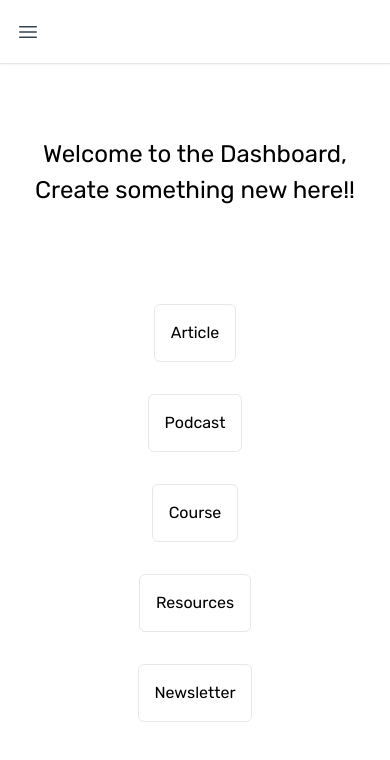
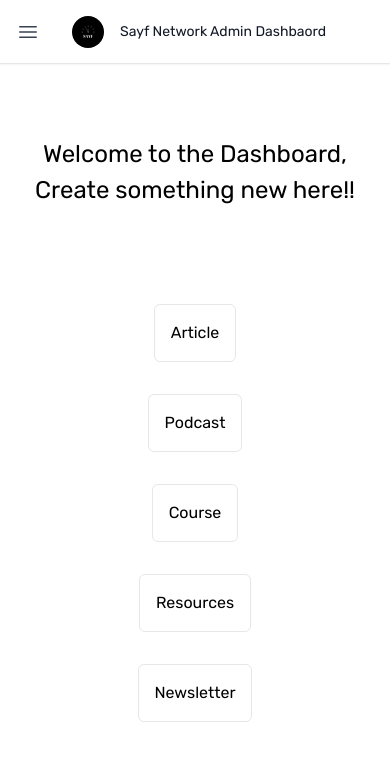
Before and after one commit to abdulrahmansoyooye/backendsayf, a Next.js app: page / in a window 390 px wide. Shown: the top 760 px of the page. Built offline with nearby package versions, Linux system fonts and the light colour scheme.

Commit message:
feat(app): Update navbar to display "admin" title

```diff
--- a/components/MobileNav.jsx
+++ b/components/MobileNav.jsx
@@ -6,26 +6,13 @@ import {
   DialogPanel,
   Menu,
   MenuButton,
-  MenuItem,
-  MenuItems,
   TransitionChild,
 } from "@headlessui/react";
 import {
   Bars3Icon,
-  BellIcon,
-  CalendarIcon,
-  ChartPieIcon,
-  Cog6ToothIcon,
-  DocumentDuplicateIcon,
-  FolderIcon,
-  HomeIcon,
-  UsersIcon,
   XMarkIcon,
 } from "@heroicons/react/24/outline";
-import {
-  ChevronDownIcon,
-  MagnifyingGlassIcon,
-} from "@heroicons/react/20/solid";
+
 import { navigation } from "../constants/index.js";
 import { classNames } from "../constants/index.js";
 import { usePathname } from "next/navigation";
@@ -119,12 +106,12 @@ const MobileNav = () => {
           </button>
 
           {/* Separator */}
-          <div className="hidden  w-full lg:flex flex-1 gap-x-4 self-stretch ">
+          <div className="  w-full flex flex-1 gap-x-4 self-stretch ">
             <div className="flex items-center gap-x-4 lg:gap-x-6">
               {/* Separator */}
               <div
                 aria-hidden="true"
-                className="hidden lg:block lg:h-6 lg:w-px lg:bg-gray-200"
+                className=" block lg:h-6 lg:w-px lg:bg-gray-200"
               />
 
               {/* Profile dropdown */}
@@ -136,7 +123,7 @@ const MobileNav = () => {
                     src="/images/sayf.jpg"
                     className="h-8 w-auto rounded-[50%]"
                   />
-                  <span className="hidden lg:flex lg:items-center">
+                  <span className="flex lg:items-center">
                     <span
                       aria-hidden="true"
                       className="ml-4 text-sm/6  text-gray-900"
```
